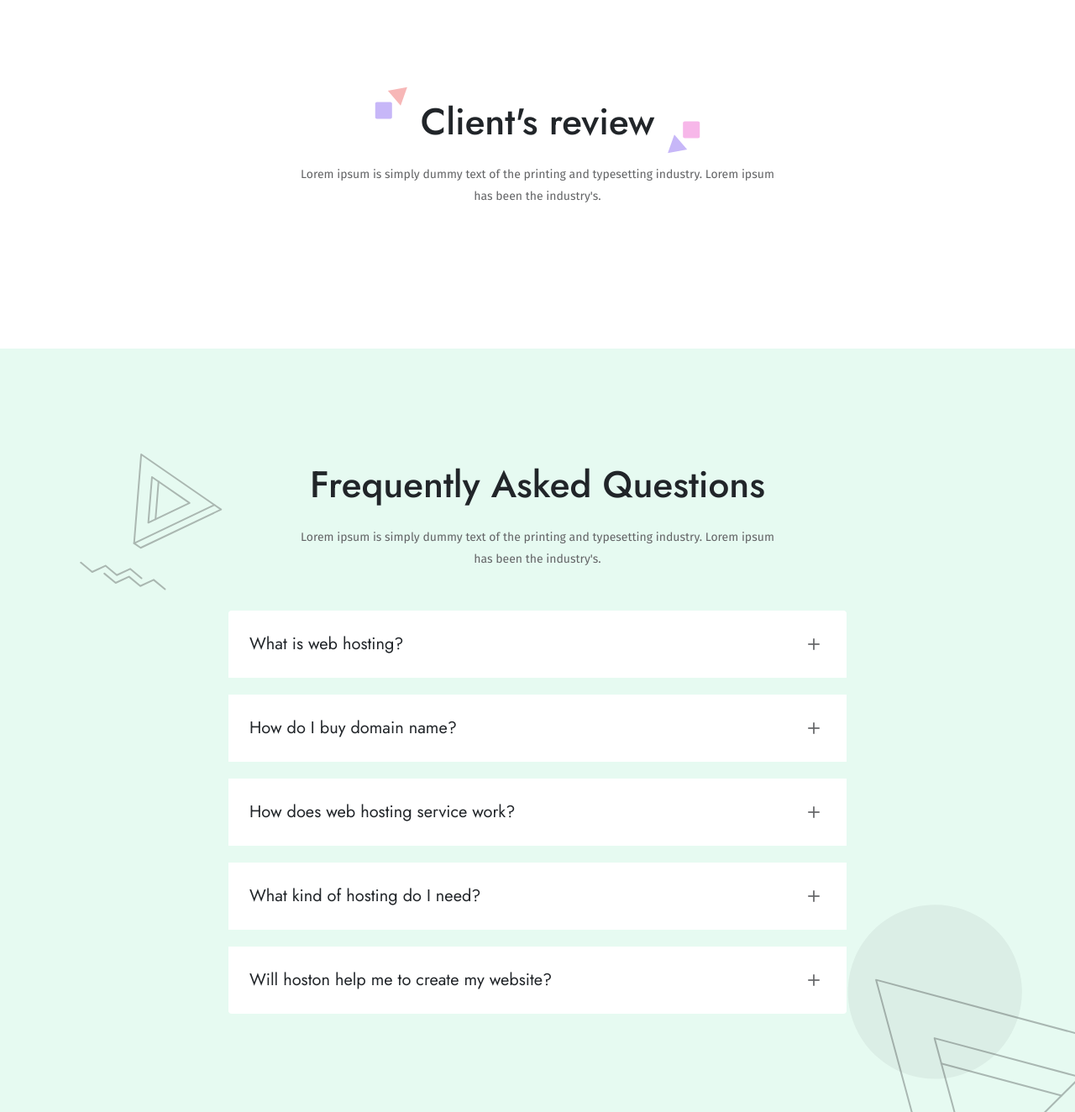
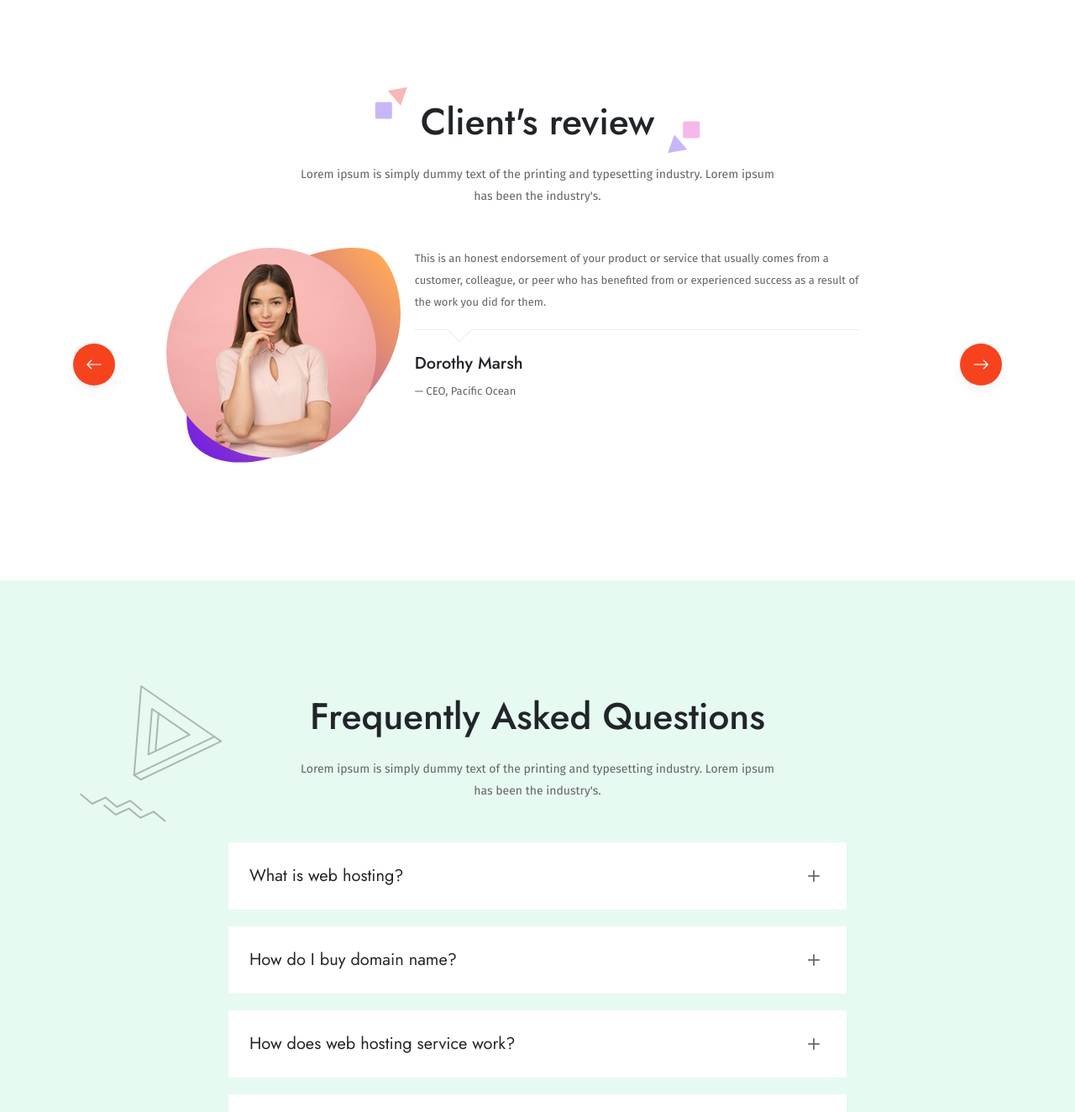
Before and after one commit to imation82/hoston-premium, a PHP site: page /index-2.html in a window 1280 px wide. Shown: the part 5176-6500 px from the top of the page at 84% size. Run offline with PHP 8.4, Linux system fonts and the light colour scheme; some web fonts are replaced.

Commit message:
Updated - Index 02

```diff
--- a/assets/css/custom.css
+++ b/assets/css/custom.css
@@ -859,21 +859,112 @@ section {
   width: auto;
 }
 
-.faq-hoston-2 {
+#hoston-testimonial-2 .owl-carousel .owl-item img {
+  width: 255px;
+}
+
+#hoston-testimonial-2 .owl-prev:hover, #hoston-testimonial-2 .owl-prev:focus,
+#hoston-testimonial-2 .owl-next:hover,
+#hoston-testimonial-2 .owl-next:focus {
+  outline: none;
+  background: transparent;
+}
+
+.testimonial-arrow .owl-prev {
+  position: absolute;
+  left: 0;
+  top: 50%;
+}
+
+.testimonial-arrow .owl-next {
+  position: absolute;
+  right: 0;
+  top: 50%;
+}
+
+.testimonial-arrow i {
+  font-size: 20px;
+  color: #FFFFFF;
+}
+
+.testimonial-arrow i::before, .testimonial-arrow i::after {
+  width: 50px;
+  height: 50px;
+  line-height: 50px;
+  background-color: #F7421E;
+  -webkit-box-shadow: 0px 5px 15px rgba(0, 0, 0, 0.06);
+          box-shadow: 0px 5px 15px rgba(0, 0, 0, 0.06);
+  border-radius: 50px;
+}
+
+.testimonial2__img {
+  width: 250px !important;
+}
+
+.testimonial2__blob {
+  position: absolute;
+  top: 0px;
+  left: 45px;
+  z-index: -20;
+  width: 255px !important;
+}
+
+.testimonial2__content {
+  position: relative;
+}
+
+.testimonial2__content::before {
+  content: "";
+  width: 100%;
+  border-top: 1px solid #ECECEC;
+  margin: 0 auto;
+  position: absolute;
+  bottom: -20px;
+  left: 0;
+  right: 0;
+}
+
+.testimonial2__content::after {
+  content: "";
+  width: 20px;
+  height: 20px;
+  background: #FFFFFF;
+  position: absolute;
+  bottom: -30px;
+  left: 10%;
+  border-bottom: 1px solid #ECECEC;
+  border-right: 1px solid #ECECEC;
+  -webkit-transform: translateX(-50%) rotate(45deg);
+          transform: translateX(-50%) rotate(45deg);
+}
+
+.testimonial2__content p {
+  font-size: 13px;
+}
+
+.testimonial2__author {
+  position: relative;
+}
+
+.testimonial2__author p {
+  font-size: 13px;
+}
+
+.hoston-faq-2 {
   background-color: #E6FAF1;
 }
 
-.faq-hoston-2 .accordion .card-body {
+.hoston-faq-2 .accordion .card-body {
   background-color: #FFFFFF;
   padding: 0px 30px 30px 30px;
 }
 
-.faq-hoston-2 .accordion .accordion-item {
+.hoston-faq-2 .accordion .accordion-item {
   border: none;
   margin-bottom: 20px;
 }
 
-.faq-hoston-2 .accordion .accordion-item .accordion-button {
+.hoston-faq-2 .accordion .accordion-item .accordion-button {
   font-family: "Jost";
   font-size: 20px;
   font-weight: 400;
@@ -884,11 +975,11 @@ section {
   padding: 25px;
 }
 
-.faq-hoston-2 .accordion .accordion-item .accordion-button:not(.collapsed) {
+.hoston-faq-2 .accordion .accordion-item .accordion-button:not(.collapsed) {
   color: #212529;
 }
 
-.faq-hoston-2 .accordion .accordion-item .accordion-button::after {
+.hoston-faq-2 .accordion .accordion-item .accordion-button::after {
   content: "\F4D7";
   font-family: 'bootstrap-icons';
   font-size: 28px;
@@ -898,7 +989,7 @@ section {
   height: auto;
 }
 
-.faq-hoston-2 .accordion .accordion-item .accordion-button:not(.collapsed)::after {
+.hoston-faq-2 .accordion .accordion-item .accordion-button:not(.collapsed)::after {
   content: "\F2CA";
   background-image: none;
 }
--- a/assets/css/custom.scss
+++ b/assets/css/custom.scss
@@ -785,7 +785,94 @@ section {
     }
 }
 
-.faq-hoston-2 {
+#hoston-testimonial-2 {
+    .owl-carousel .owl-item img {
+        width: 255px;
+    }
+    .owl-prev,
+    .owl-next {
+        &:hover,
+        &:focus {
+            outline: none;
+            background: transparent;
+        }
+    }
+}
+
+.testimonial-arrow {
+    .owl-prev {
+        position: absolute;
+        left: 0;
+        top: 50%;
+    }
+    .owl-next {
+        position: absolute;
+        right: 0;
+        top: 50%;
+    }
+    i {
+        font-size: 20px;
+        color: $white;
+        &::before,
+        &::after {
+            width: 50px;
+            height: 50px;
+            line-height: 50px;
+            background-color: $primary;
+            box-shadow: 0px 5px 15px rgba(0,0,0,0.06);
+            border-radius: 50px;
+        }
+    }
+}
+
+.testimonial2 {
+    &__img {
+        width: 250px !important;
+    }
+    &__blob {
+        position: absolute;
+        top: 0px;
+        left: 45px;
+        z-index: -20;
+        width: 255px !important;
+    }
+    &__content {
+        position: relative;
+        &::before {
+            content: "";
+            width: 100%;
+            border-top: 1px solid #ECECEC;
+            margin: 0 auto;
+            position: absolute;
+            bottom: -20px;
+            left: 0;
+            right: 0
+        }
+        &::after {
+            content: "";
+            width: 20px;
+            height: 20px;
+            background: $white;
+            position: absolute;
+            bottom: -30px;
+            left: 10%;
+            border-bottom: 1px solid #ECECEC;
+            border-right: 1px solid #ECECEC;
+            transform: translateX(-50%) rotate(45deg);
+        }
+        p {
+            font-size: 13px;
+        }
+    }
+    &__author {
+        position: relative;
+        p {
+            font-size: 13px;
+        }
+    }
+}
+
+.hoston-faq-2 {
     background-color: $background-03;
     .accordion {
         .card-body {
--- a/assets/js/custom.js
+++ b/assets/js/custom.js
@@ -78,6 +78,34 @@ $( document ).ready( function() {
 		},
 	});
 
+	// Hoston 2 - Testimonial slider
+	$("#hoston-testimonial-2").owlCarousel({
+		items: 1,
+		loop: true,
+		margin: 20,
+		dots: false,
+		nav: true,
+		navText: [
+			"<i class='bi bi-arrow-left'></i>",
+			"<i class='bi bi-arrow-right'></i>"
+			],
+		autoplay: false,
+	    slideSpeed : 2000,
+	    smartSpeed: 1500,
+		autoHeight:true,
+		responsive: {
+		  0: {
+			items: 1,
+		  },
+		  600: {
+			items: 1,
+		  },
+		  1000: {
+			items: 1,
+		  },
+		},
+	});
+
 	// Footer slider
 	$("#footer__slider").owlCarousel({
 		items: 6,
--- a/index-2.html
+++ b/index-2.html
@@ -433,7 +433,7 @@
     <!-- end: stay -->
 
     <!-- testimonial -->
-    <section class="testimonial-hoston-2">
+    <section class="hoston-testimonial-2">
         <div class="container">
             <div class="row">
                 <div class="col-lg-12 text-center">
@@ -447,15 +447,60 @@
                     </div>
                 </div>
             </div>
-            <div class="row mt-5">
-
+            <div id="hoston-testimonial-2" class="testimonial-arrow owl-carousel owl-theme testimonial2">
+                <div class="item">
+                    <div class="row mt-5">
+                        <div class="col-lg-10 offset-lg-1">
+                            <div class="row">
+                                <div class="col-lg-4 col-12">
+                                    <figure class="position-relative">
+                                        <img src="assets/images/client-1.jpg" class="img-fluid d-block mx-auto rounded-circle testimonial2__img" alt="Client">
+                                        <img src="assets/svg/testimonial-1.svg" class="testimonial2__blob" alt="Testimonial">
+                                    </figure>
+                                </div>
+                                <div class="col-lg-7 col-12">
+                                    <div class="testimonial2__content">
+                                        <p>This is an honest endorsement of your product or service that usually comes from a customer, colleague, or peer who has benefited from or experienced success as a result of the work you did for them.</p>
+                                    </div>
+                                    <div class="testimonial2__author mt-5">
+                                        <h5>Dorothy Marsh</h5>
+                                        <p>&mdash;&nbsp;CEO, Pacific Ocean</p>
+                                    </div>
+                                </div>
+                            </div>
+                        </div>
+                    </div>
+                </div>
+                <div class="item">
+                    <div class="row mt-5">
+                        <div class="col-lg-10 offset-lg-1">
+                            <div class="row">
+                                <div class="col-lg-4 col-12">
+                                    <figure class="position-relative">
+                                        <img src="assets/images/client-2.jpg" class="img-fluid d-block mx-auto rounded-circle" alt="Client">
+                                        <img src="assets/svg/testimonial-1.svg" class="testimonial2__blob" alt="Testimonial">
+                                    </figure>
+                                </div>
+                                <div class="col-lg-7 col-12">
+                                    <div class="testimonial2__content">
+                                        <p>This is an honest endorsement of your product or service that usually comes from a customer, colleague, or peer who has benefited from or experienced success as a result of the work you did for them.</p>
+                                    </div>
+                                    <div class="testimonial2__author mt-5">
+                                        <h5>Christine Jones</h5>
+                                        <p>&mdash;&nbsp;CTO, ReformedTech</p>
+                                    </div>
+                                </div>
+                            </div>
+                        </div>
+                    </div>
+                </div>
             </div>
         </div>
     </section>
     <!-- end: testimonial -->
 
     <!-- F.A.Q -->
-    <section class="faq-hoston-2 position-relative">
+    <section class="hoston-faq-2 position-relative">
         <figure class="faq__ornaments">
             <img class="faq__ornaments--top d-none d-md-block" src="assets/svg/faq-top.svg" alt="FAQ">
             <img class="faq__ornaments--bottom d-none d-md-block" src="assets/svg/faq-bottom.svg" alt="FAQ">
```
Also changed, not shown: assets/images/client-1.jpg (added), assets/images/client-2.jpg (added), assets/images/customer-1.jpg (deleted), assets/images/customer-2.jpg (deleted), assets/svg/testimonial-1.svg (added), 1 other file.
